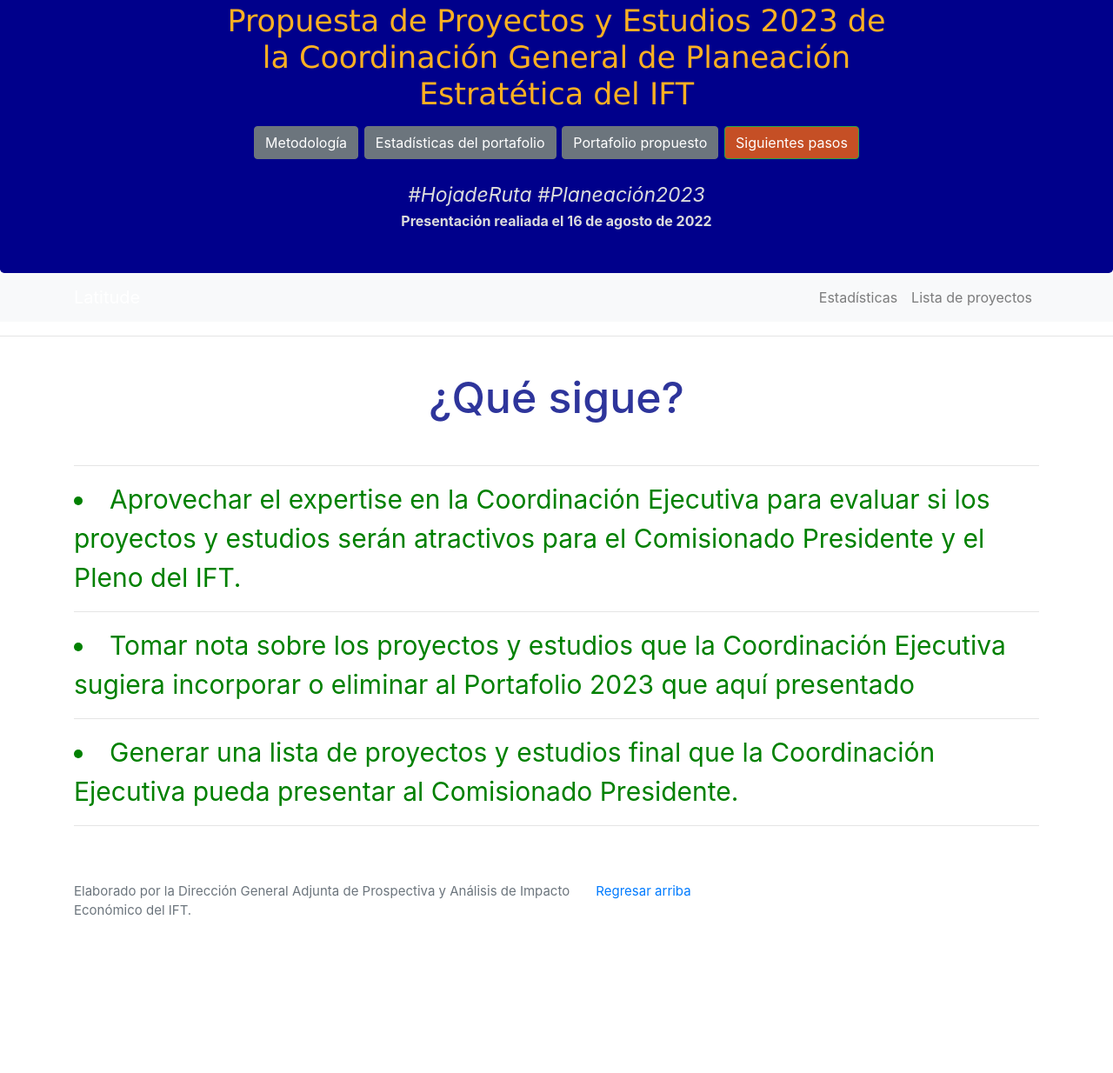
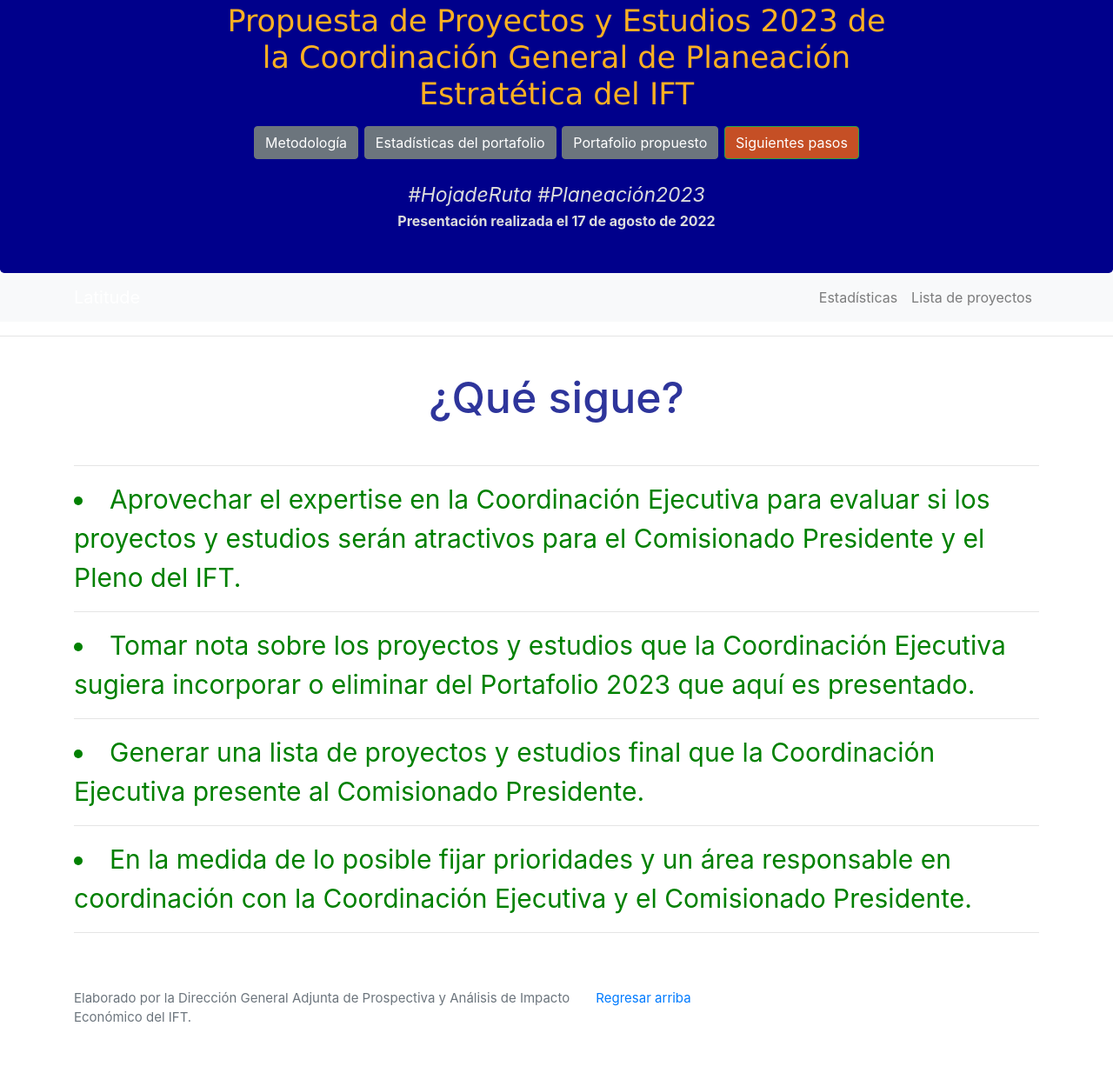
Before and after one commit to RodGuarneros/proyectos2023.github.io, a plain HTML site: page visualization_etl.html in a window 1280 px wide. Shown: the part 45-1279 px from the top of the page at 87% size. Before the commit the page ends 1156 px from the top, so only its background shows below. Drawn offline with nearby package versions, Linux system fonts and the light colour scheme; files whose address does not match are found by name.

Commit message:
second commit

```diff
--- a/visualization_etl.html
+++ b/visualization_etl.html
@@ -80,7 +80,7 @@
       <p class="leadtext-muted">#HojadeRuta #Planeación2023</p>
 
     </div>
-    <strong class="text-author">Presentación realiada el 16 de agosto de 2022</strong>
+    <strong class="text-author">Presentación realizada el 17 de agosto de 2022</strong>
   </section>
 
 <!-- Is responsive (using media queries). The nav must have similar behavior as the screenshots "Navigation Menu" section (notice the background color change). -->
@@ -117,9 +117,11 @@
               <hr>
               <li style="color:green;font-size:30px">Aprovechar el expertise en la Coordinación Ejecutiva para evaluar si los proyectos y estudios serán atractivos para el Comisionado Presidente y el Pleno del IFT.</li>
               <hr>
-              <li style="color:green;font-size:30px">Tomar nota sobre los proyectos y estudios que la Coordinación Ejecutiva sugiera incorporar o eliminar al Portafolio 2023 que aquí presentado</li>
+              <li style="color:green;font-size:30px">Tomar nota sobre los proyectos y estudios que la Coordinación Ejecutiva sugiera incorporar o eliminar del Portafolio 2023 que aquí es presentado.</li>
               <hr>
-              <li style="color:green;font-size:30px">Generar una lista de proyectos y estudios final que la Coordinación Ejecutiva pueda presentar al Comisionado Presidente.</li>
+              <li style="color:green;font-size:30px">Generar una lista de proyectos y estudios final que la Coordinación Ejecutiva presente al Comisionado Presidente.</li>
+              <hr>
+              <li style="color:green;font-size:30px">En la medida de lo posible fijar prioridades y un área responsable en coordinación con la Coordinación Ejecutiva y el Comisionado Presidente.</li>
               <hr>
           </div>
           <div class="col-md-12">
```
Also changed, not shown: Database.html (+1 -1 lines), Visual_cycle.html (+1 -1 lines), index.html (+1 -1 lines).
